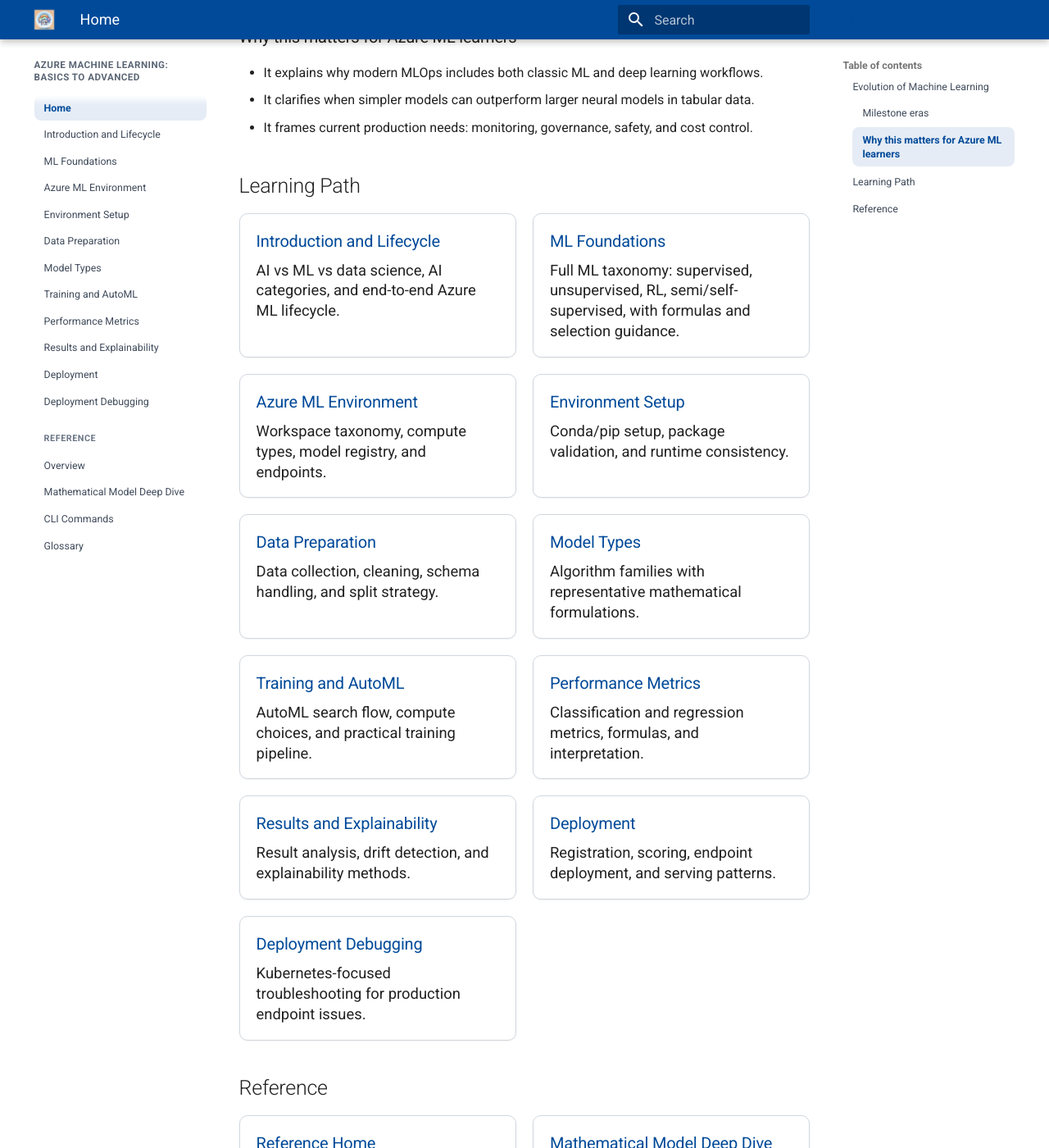
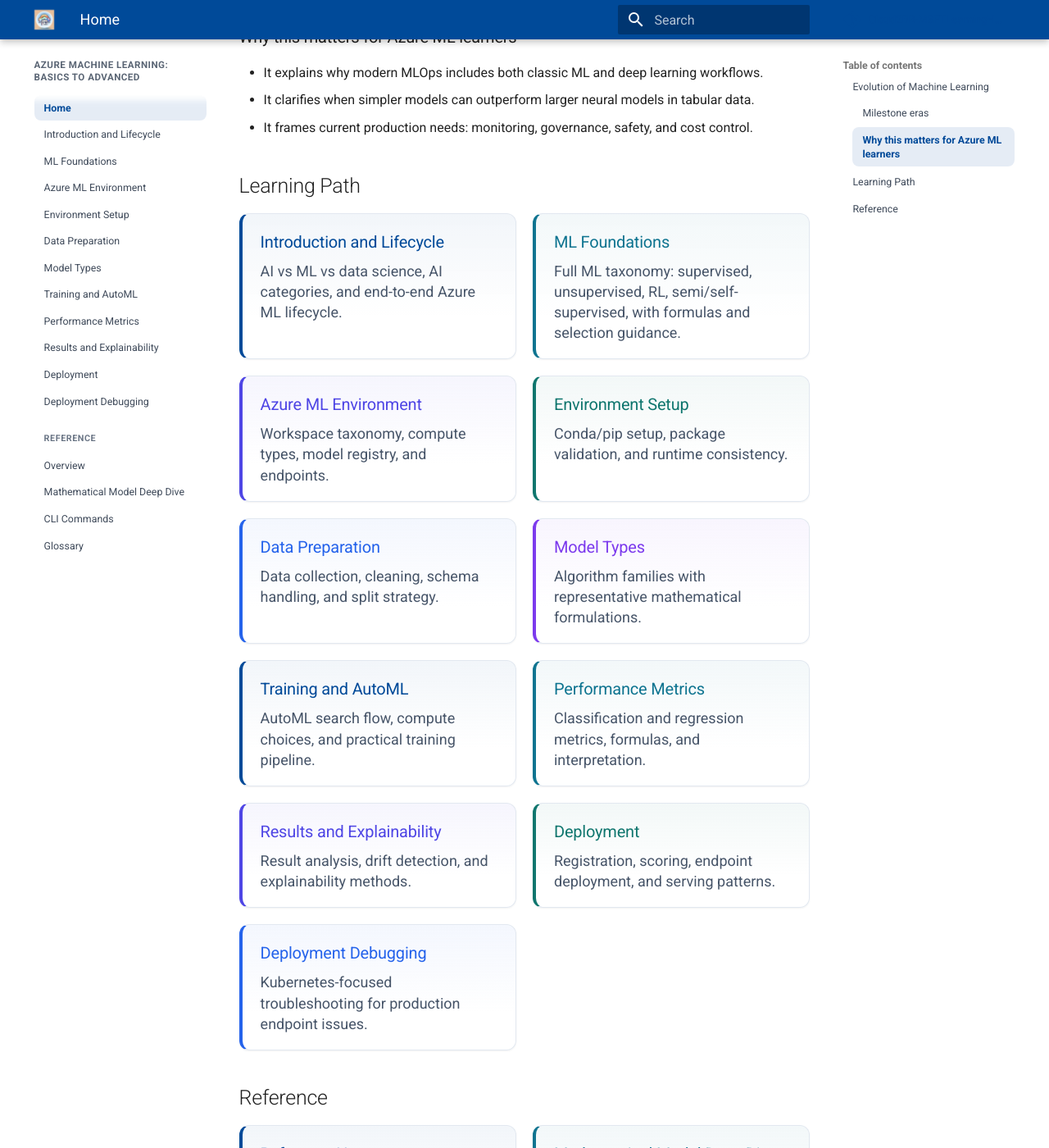
Before and after one commit to Cloud2BR-MSFTLearningHub/Azure-ML-Advanced, an MkDocs documentation site: the page built from docs/index.md, in a window 1280 px wide and 1400 px high, scrolled down 1226 px. Shown: the whole window at 82% size. Built offline with MkDocs 1.6.1 and Material for MkDocs 9.7.7, drawn with Linux system fonts in a browser that asks for light colours; comment, search, counter and statistics services are not loaded.

Commit message:
Make entire home cards clickable and add soft professional color accents

```diff
--- a/docs/assets/css/custom.css
+++ b/docs/assets/css/custom.css
@@ -18,25 +18,82 @@
   margin-top: 0.75rem;
 }
 
-.home-card {
-  border: 1px solid #d0d7de;
-  border-radius: 10px;
-  padding: 0.9rem 1rem;
-  background: #ffffff;
+/* Whole card is a clickable link (not just the title). */
+a.home-card,
+a.home-card:visited {
+  display: block;
+  position: relative;
+  border: 1px solid #e2e8f0;
+  border-left: 4px solid var(--card-accent, #004a99);
+  border-radius: 12px;
+  padding: 0.95rem 1.1rem;
+  background:
+    linear-gradient(180deg, var(--card-tint, rgba(0, 74, 153, 0.04)) 0%, #ffffff 70%);
   box-shadow: 0 1px 2px rgba(31, 35, 40, 0.06);
+  color: inherit;
+  text-decoration: none;
+  transition: transform 0.15s ease, box-shadow 0.15s ease,
+    border-color 0.15s ease, background 0.15s ease;
+}
+
+a.home-card:hover {
+  transform: translateY(-3px);
+  border-color: var(--card-accent, #004a99);
+  box-shadow: 0 10px 24px rgba(15, 23, 42, 0.12);
+  background:
+    linear-gradient(180deg, var(--card-tint-strong, rgba(0, 74, 153, 0.10)) 0%, #ffffff 80%);
+}
+
+a.home-card:focus-visible {
+  outline: 2px solid var(--card-accent, #004a99);
+  outline-offset: 2px;
 }
 
 .home-card h3 {
   margin-top: 0;
-  margin-bottom: 0.45rem;
+  margin-bottom: 0.4rem;
   font-size: 1rem;
+  color: var(--card-accent, #004a99);
 }
 
 .home-card p {
   margin-top: 0;
   margin-bottom: 0;
-  font-size: 0.92rem;
-  line-height: 1.35;
+  font-size: 0.9rem;
+  line-height: 1.4;
+  color: #475569;
+}
+
+/* Soft, professional rotating accent palette across the cards. */
+.home-grid a.home-card:nth-child(6n + 1) {
+  --card-accent: #004a99; /* blue */
+  --card-tint: rgba(0, 74, 153, 0.05);
+  --card-tint-strong: rgba(0, 74, 153, 0.11);
+}
+.home-grid a.home-card:nth-child(6n + 2) {
+  --card-accent: #0e7490; /* teal */
+  --card-tint: rgba(14, 116, 144, 0.05);
+  --card-tint-strong: rgba(14, 116, 144, 0.11);
+}
+.home-grid a.home-card:nth-child(6n + 3) {
+  --card-accent: #4f46e5; /* indigo */
+  --card-tint: rgba(79, 70, 229, 0.05);
+  --card-tint-strong: rgba(79, 70, 229, 0.11);
+}
+.home-grid a.home-card:nth-child(6n + 4) {
+  --card-accent: #0f766e; /* deep teal-green */
+  --card-tint: rgba(15, 118, 110, 0.05);
+  --card-tint-strong: rgba(15, 118, 110, 0.11);
+}
+.home-grid a.home-card:nth-child(6n + 5) {
+  --card-accent: #2563eb; /* bright blue */
+  --card-tint: rgba(37, 99, 235, 0.05);
+  --card-tint-strong: rgba(37, 99, 235, 0.11);
+}
+.home-grid a.home-card:nth-child(6n + 6) {
+  --card-accent: #7c3aed; /* violet */
+  --card-tint: rgba(124, 58, 237, 0.05);
+  --card-tint-strong: rgba(124, 58, 237, 0.11);
 }
 
 /* MkDocs Material overrides: darker blue and wider layout usage. */
--- a/docs/index.md
+++ b/docs/index.md
@@ -36,69 +36,69 @@ multiple eras based on compute power, data availability, and algorithmic advance
 ## Learning Path
 
 <div class="home-grid">
-	<div class="home-card">
-		<h3><a href="modules/00-introduction/">Introduction and Lifecycle</a></h3>
+	<a class="home-card" href="modules/00-introduction/">
+		<h3>Introduction and Lifecycle</h3>
 		<p>AI vs ML vs data science, AI categories, and end-to-end Azure ML lifecycle.</p>
-	</div>
-	<div class="home-card">
-		<h3><a href="modules/01-ml-foundations/">ML Foundations</a></h3>
+	</a>
+	<a class="home-card" href="modules/01-ml-foundations/">
+		<h3>ML Foundations</h3>
 		<p>Full ML taxonomy: supervised, unsupervised, RL, semi/self-supervised, with formulas and selection guidance.</p>
-	</div>
-	<div class="home-card">
-		<h3><a href="modules/02-azure-ml-environment/">Azure ML Environment</a></h3>
+	</a>
+	<a class="home-card" href="modules/02-azure-ml-environment/">
+		<h3>Azure ML Environment</h3>
 		<p>Workspace taxonomy, compute types, model registry, and endpoints.</p>
-	</div>
-	<div class="home-card">
-		<h3><a href="modules/03-environment-setup/">Environment Setup</a></h3>
+	</a>
+	<a class="home-card" href="modules/03-environment-setup/">
+		<h3>Environment Setup</h3>
 		<p>Conda/pip setup, package validation, and runtime consistency.</p>
-	</div>
-	<div class="home-card">
-		<h3><a href="modules/04-data-preparation/">Data Preparation</a></h3>
+	</a>
+	<a class="home-card" href="modules/04-data-preparation/">
+		<h3>Data Preparation</h3>
 		<p>Data collection, cleaning, schema handling, and split strategy.</p>
-	</div>
-	<div class="home-card">
-		<h3><a href="modules/05-model-types/">Model Types</a></h3>
+	</a>
+	<a class="home-card" href="modules/05-model-types/">
+		<h3>Model Types</h3>
 		<p>Algorithm families with representative mathematical formulations.</p>
-	</div>
-	<div class="home-card">
-		<h3><a href="modules/06-training-automl/">Training and AutoML</a></h3>
+	</a>
+	<a class="home-card" href="modules/06-training-automl/">
+		<h3>Training and AutoML</h3>
 		<p>AutoML search flow, compute choices, and practical training pipeline.</p>
-	</div>
-	<div class="home-card">
-		<h3><a href="modules/07-performance-metrics/">Performance Metrics</a></h3>
+	</a>
+	<a class="home-card" href="modules/07-performance-metrics/">
+		<h3>Performance Metrics</h3>
 		<p>Classification and regression metrics, formulas, and interpretation.</p>
-	</div>
-	<div class="home-card">
-		<h3><a href="modules/08-results-explainability/">Results and Explainability</a></h3>
+	</a>
+	<a class="home-card" href="modules/08-results-explainability/">
+		<h3>Results and Explainability</h3>
 		<p>Result analysis, drift detection, and explainability methods.</p>
-	</div>
-	<div class="home-card">
-		<h3><a href="modules/09-deployment/">Deployment</a></h3>
+	</a>
+	<a class="home-card" href="modules/09-deployment/">
+		<h3>Deployment</h3>
 		<p>Registration, scoring, endpoint deployment, and serving patterns.</p>
-	</div>
-	<div class="home-card">
-		<h3><a href="modules/10-deployment-debug-k8s/">Deployment Debugging</a></h3>
+	</a>
+	<a class="home-card" href="modules/10-deployment-debug-k8s/">
+		<h3>Deployment Debugging</h3>
 		<p>Kubernetes-focused troubleshooting for production endpoint issues.</p>
-	</div>
+	</a>
 </div>
 
 ## Reference
 
 <div class="home-grid">
-	<div class="home-card">
-		<h3><a href="reference/">Reference Home</a></h3>
+	<a class="home-card" href="reference/">
+		<h3>Reference Home</h3>
 		<p>Supporting material for implementation and operations.</p>
-	</div>
-	<div class="home-card">
-		<h3><a href="reference/model-math-deep-dive/">Mathematical Model Deep Dive</a></h3>
+	</a>
+	<a class="home-card" href="reference/model-math-deep-dive/">
+		<h3>Mathematical Model Deep Dive</h3>
 		<p>Formula-level explanations, objectives, assumptions, and trade-offs for core ML models.</p>
-	</div>
-	<div class="home-card">
-		<h3><a href="reference/cli-commands/">CLI Commands</a></h3>
+	</a>
+	<a class="home-card" href="reference/cli-commands/">
+		<h3>CLI Commands</h3>
 		<p>Command-line references for setup, run, and deployment tasks.</p>
-	</div>
-	<div class="home-card">
-		<h3><a href="reference/glossary/">Glossary</a></h3>
+	</a>
+	<a class="home-card" href="reference/glossary/">
+		<h3>Glossary</h3>
 		<p>Core Azure ML and MLOps terms used throughout this training.</p>
-	</div>
+	</a>
 </div>
```
